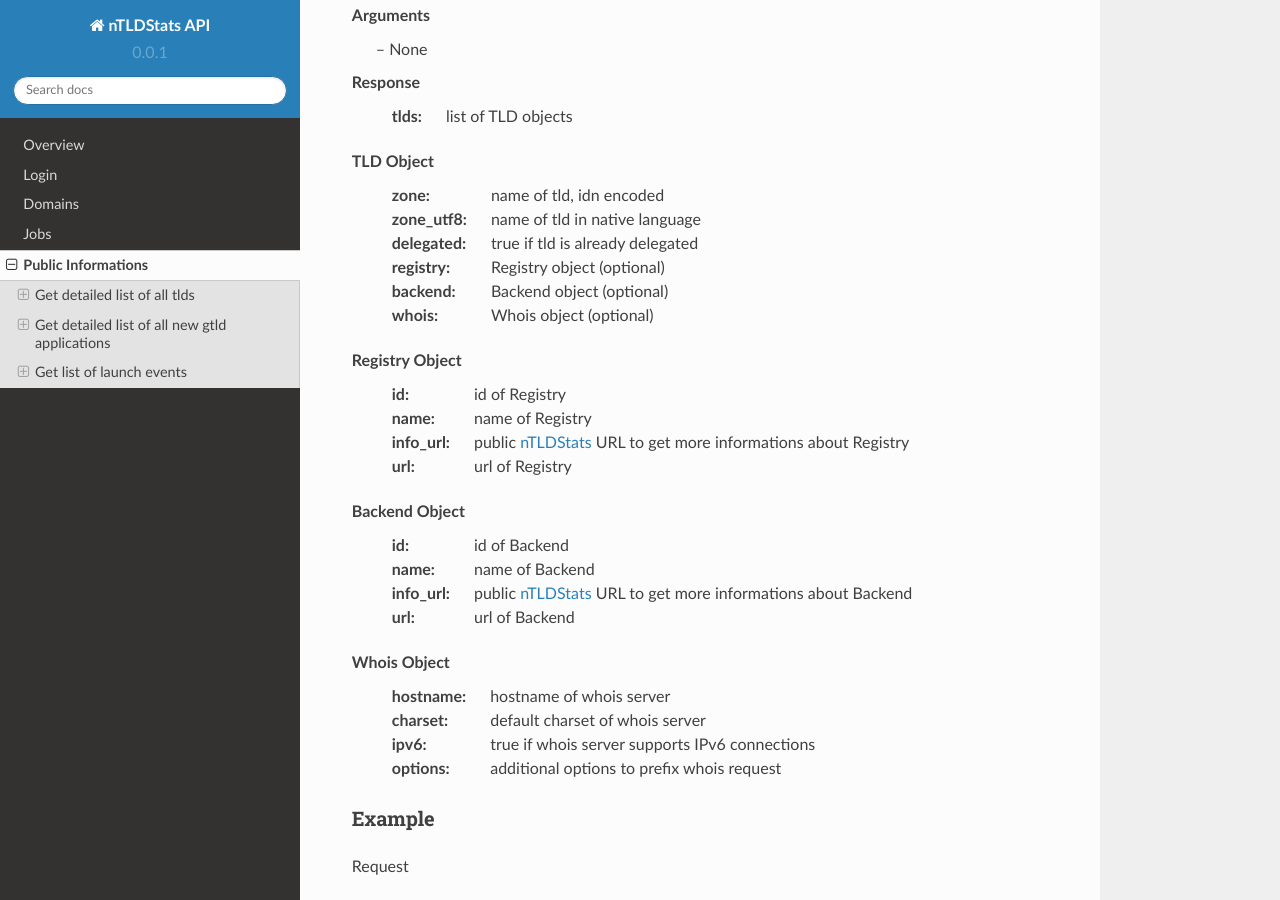
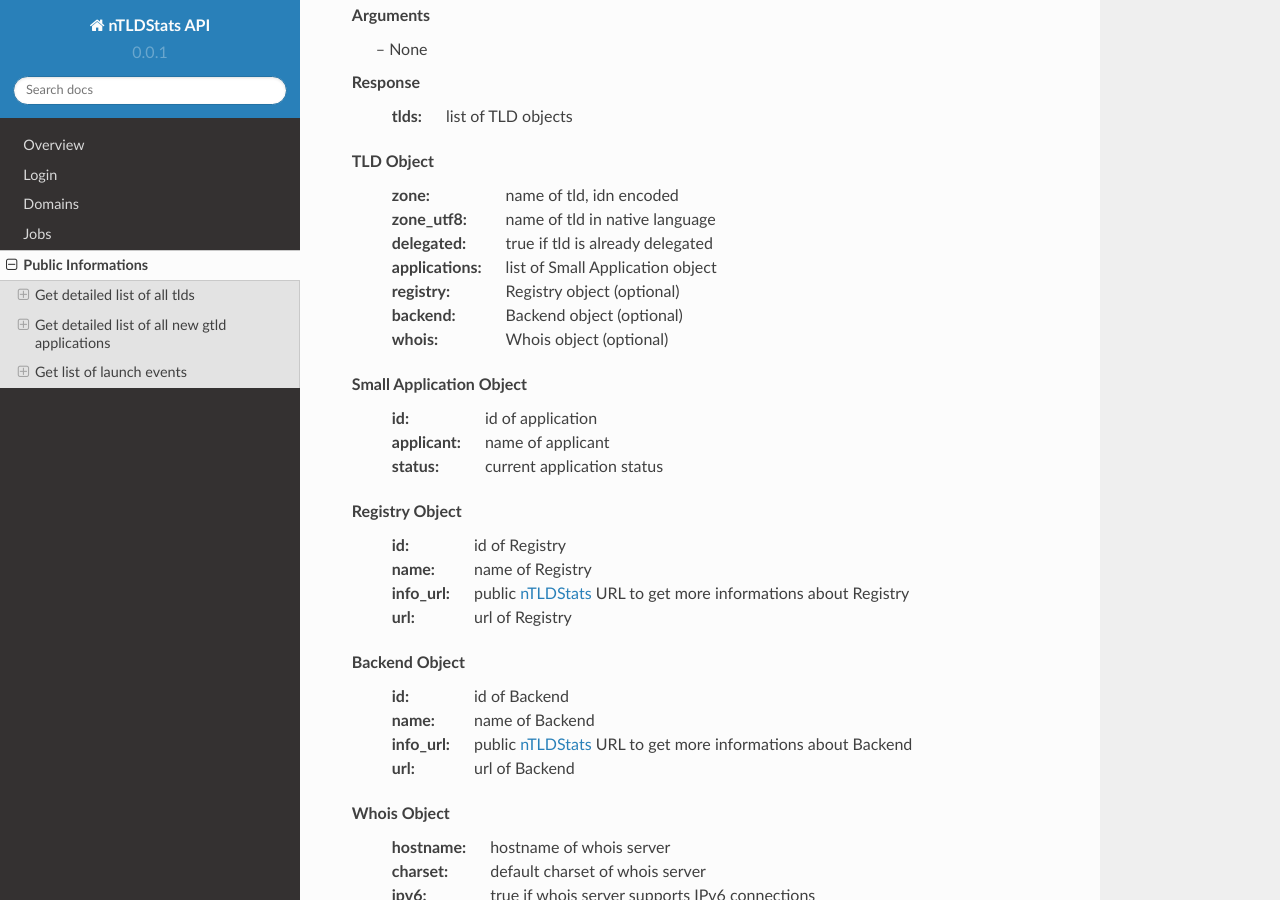
Before and after one commit to ntldstats/ntldstats_api, a Sphinx documentation site: the page built from docs/source/info.rst, in a window 1280 px wide and 900 px high, scrolled down 355 px. Built offline with Sphinx 7.4.7 and the Read the Docs theme 2.0.0, drawn with Linux system fonts in a browser that asks for light colours; some of the changed text lies outside the part shown.

Commit message:
Added additional Application Object to TLD

```diff
--- a/docs/source/info.rst
+++ b/docs/source/info.rst
@@ -21,9 +21,15 @@ TLD Object
     :zone: name of tld, idn encoded
     :zone_utf8: name of tld in native language
     :delegated: true if tld is already delegated
+    :applications: list of Small Application object
     :registry: Registry object (optional)
     :backend: Backend object (optional)
     :whois: Whois object (optional)
+
+Small Application Object
+    :id: id of application
+    :applicant: name of applicant
+    :status: current application status
 
 Registry Object
     :id: id of Registry
@@ -103,7 +109,7 @@ Response
     :applications: list of Application objects
 
 Application Object
-    :application_id: number of application
+    :id: id of application
     :priority_number: priority number of application
     :label: name of label, idn encoded
     :label_utf8: name of label in native language
```
